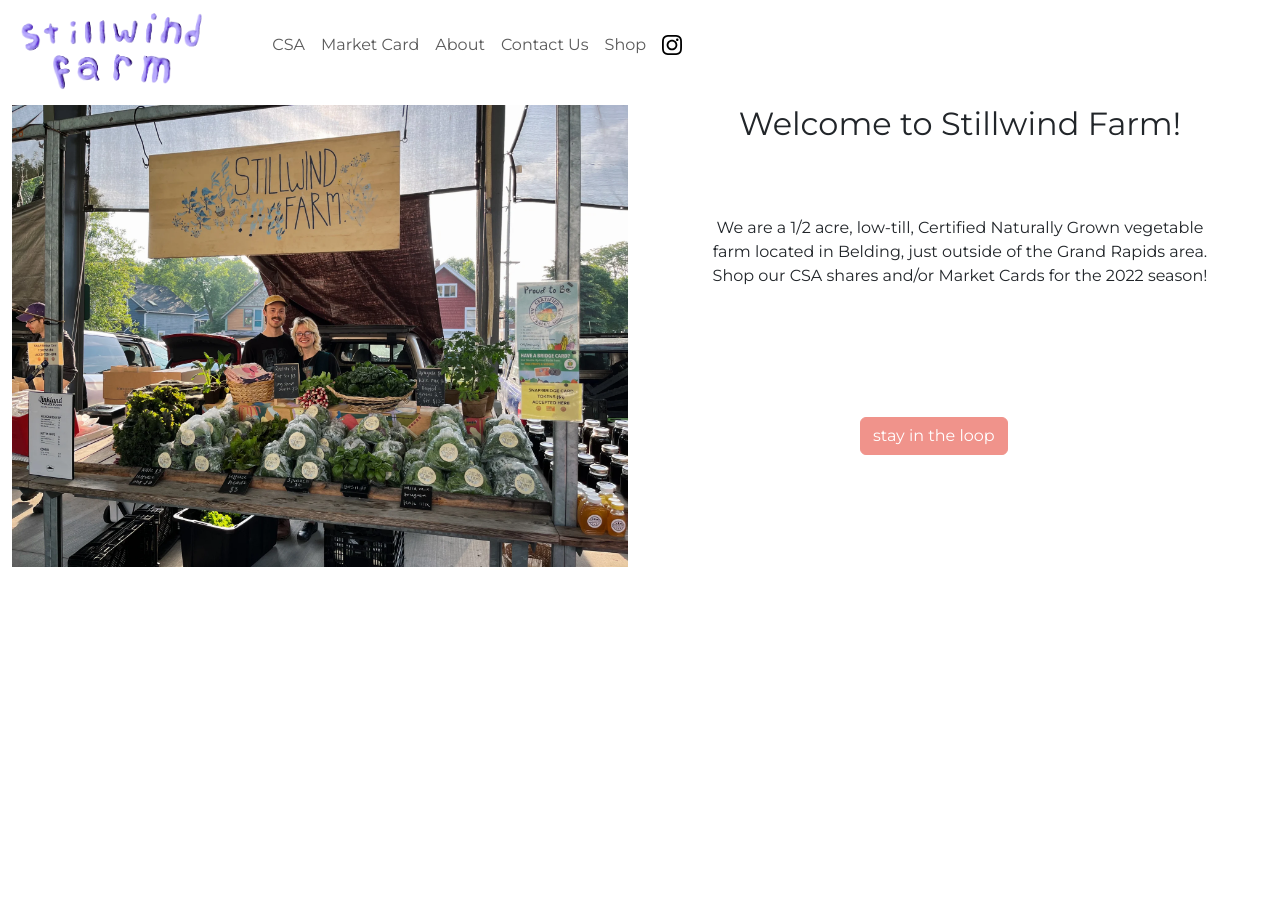
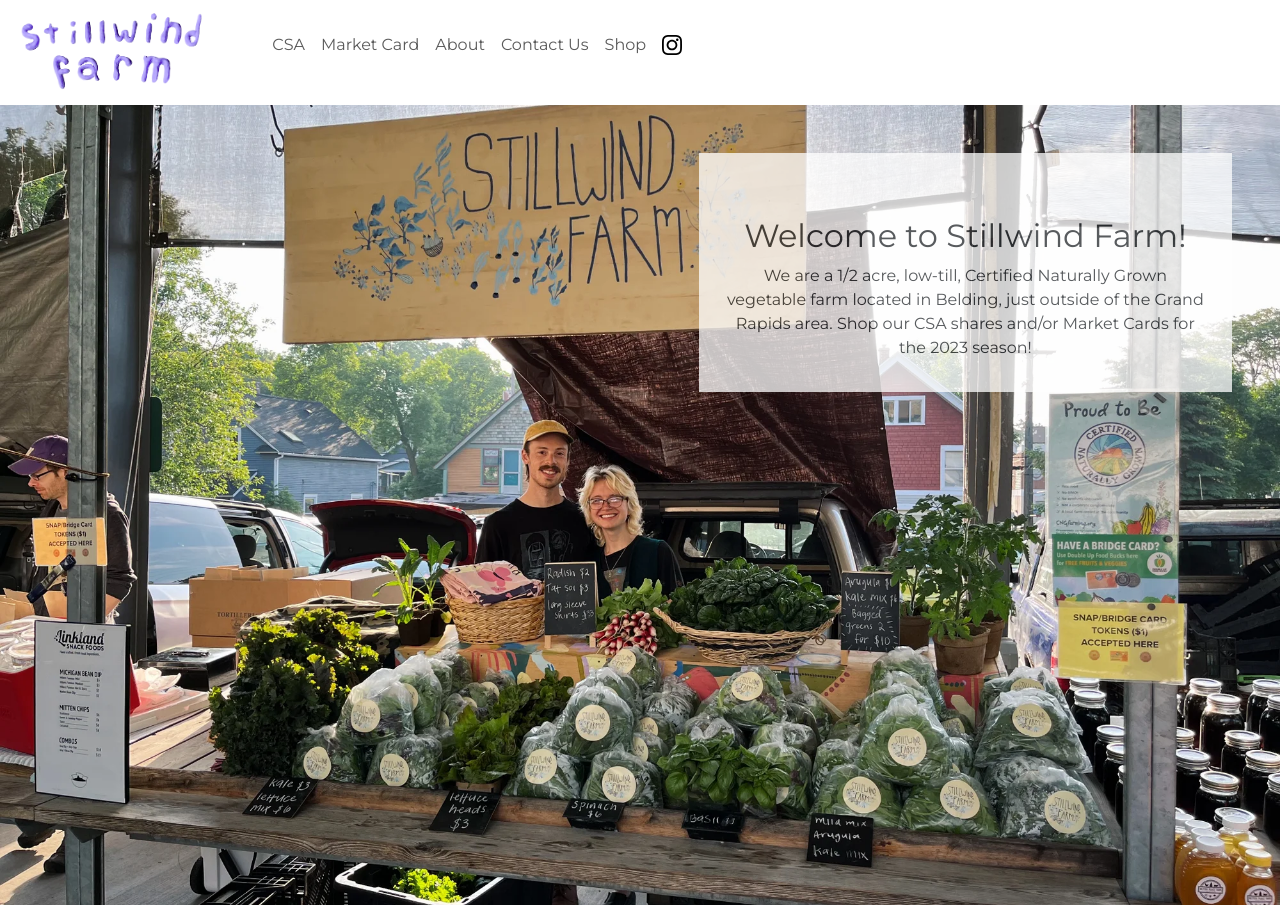
Before and after one commit to kencargill/stillwind-farm, a React (Create React App) app: page / in a window 1280 px wide. Before the commit the page ends 800 px from the top, so only its background shows below. Built offline with nearby package versions, Linux system fonts and the light colour scheme.

Commit message:
footer started, home page layout

```diff
--- a/src/App.tsx
+++ b/src/App.tsx
@@ -7,6 +7,7 @@
 import ContactPage from "./pages/contactPage";
 import ShopPage from "./pages/shopPage";
 import 'bootstrap/dist/js/bootstrap.bundle';
+import Footer from "./components/footer";
 
 function App() {
   return (
@@ -22,6 +23,7 @@
         <Route path="/contact" element={<ContactPage />} />
         <Route path="/shop" element={<ShopPage />} />
       </Routes>
+      {/* <Footer /> */}
     </div>
   );
 }
--- a/src/pages/homePage.tsx
+++ b/src/pages/homePage.tsx
@@ -1,23 +1,18 @@
 import { Link } from "react-router-dom";
-import Navbar from "../components/navbar";
-import couplePic from "../styles/photos/D0ED969A-25BE-4056-869C-56E2B0DA7AB3_1669226162.webp";
 
 export default function HomePage () {
     return (
-        <div className="d-grid home-page container-fluid justify-content-center">
-            <div className="row">
-                <div className="row col-md">
-                    <img className="img align-middle" width="100%" src={couplePic} alt=""/>
+        <div className="vh-100 home-page container-fluid p-auto">
+            <div className="row justify-content-end">
+                <div className="row col-7 col-md-5 bg-white m-5 p-3 opacity-75">
+                    <h2 className="gap-2  mx-auto text-center mt-5">Welcome to Stillwind Farm!</h2>
+                    <p className="gap-2 mx-auto text-center">We are a 1/2 acre, low-till, Certified Naturally Grown vegetable farm located in Belding, just outside of the Grand Rapids area. Shop our CSA shares and/or Market Cards for the 2023 season!</p>
                 </div>
-                <div className="row col-md">
-                    <h2 className="gap-2 col mx-auto text-center">Welcome to Stillwind Farm!</h2>
-                    <p className="gap-2 col-10 mx-auto text-center">We are a 1/2 acre, low-till, Certified Naturally Grown vegetable farm located in Belding, just outside of the Grand Rapids area. Shop our CSA shares and/or Market Cards for the 2022 season!</p>
-                    <div className="gap-2 col-6 mx-auto">
+                    {/* <div className="gap-2 mx-auto z-3 position-sticky top-50">
                         <Link to={'/contact'}>
                                 <button type="button" className="btn btn-success m-5">stay in the loop</button>
                         </Link>
-                </div>
-                </div>
+                    </div> */}
             </div>
         </div>
     )
--- a/src/styles/css/custom.scss
+++ b/src/styles/css/custom.scss
@@ -21,6 +21,14 @@
     --bs-body-font-family: 'Montserrat', sans-serif;
 }
 
+.home-page {
+    background: url(../photos/D0ED969A-25BE-4056-869C-56E2B0DA7AB3_1669226162.webp) no-repeat center center fixed;
+    -webkit-background-size: cover;
+    -moz-background-size: cover;
+    -o-background-size: cover;
+    background-size: cover;
+}
+
 .btn {
     color: white;
     &:hover {
```
Also changed, not shown: src/components/footer.tsx (added, +14 -0 lines), src/styles/css/custom.css, src/styles/photos/2021-10-11_19-59-08_1633996772.jpeg (added), 1 other file (tests, documents, lock files or other folders).
